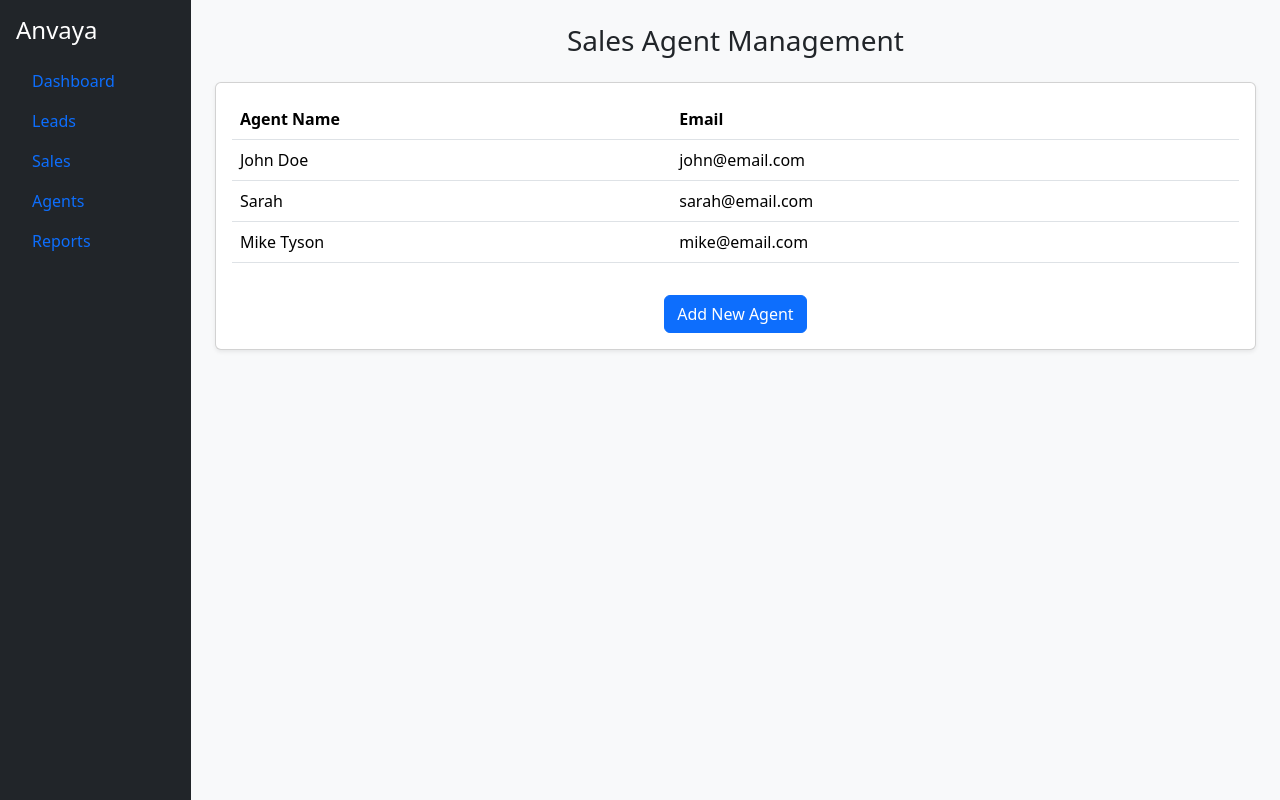
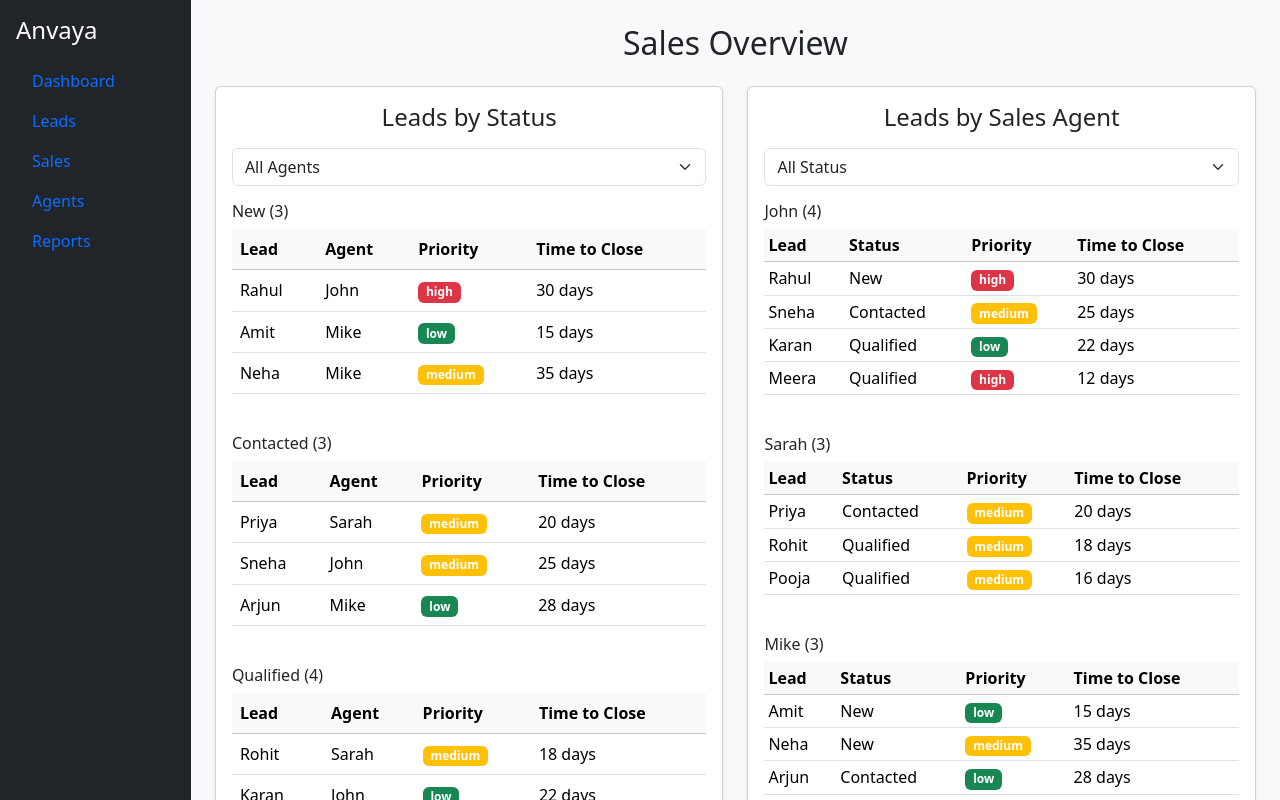
Before and after one commit to bhaskarbiswas04/Anvaya_CRM, a React app in the folder frontend/: page /sales in a window 1280 px wide. Shown: the top 800 px of the page. Built offline with nearby package versions, Linux system fonts and the light colour scheme; the HTML template or start-up script is replaced by a standard one.

Commit message:
sales overview with leads by status and agent

```diff
--- a/frontend/src/App.jsx
+++ b/frontend/src/App.jsx
@@ -11,6 +11,7 @@ import LeadListPage from "./pages/LeadListPage";
 import AddLeadsPage from "./pages/AddLeadsPage";
 import SalesAgentsPage from "./pages/SalesAgentsPage";
 import AddAgentPage from "./pages/AddAgentPage";
+import SalesPage from "./pages/SalesPage";
 
 
 
@@ -21,7 +22,10 @@ export default function App() {
       <Route path="/lead/:id" element={<LeadDetails />} />
       <Route path="/leads" element={<LeadListPage />} />
       <Route path="/add-lead" element={<AddLeadsPage />} />
-      <Route path="/sales" element={<SalesAgentsPage />} />
+
+      <Route path="/sales" element={<SalesPage />} />
+
+      <Route path="/agents" element={<SalesAgentsPage />} />
       <Route path="/add-agent" element={<AddAgentPage />} />
 
       {/* <Route path="/leads" element={<Leads />} />
--- /dev/null
+++ b/frontend/src/components/sales-screen/LeadStatusView.jsx
@@ -0,0 +1,108 @@
+import { useState } from "react";
+import { useLeads } from "../../context/LeadContext";
+
+import { priorityBadge } from "../../utils/badges";
+
+export default function LeadStatusView() {
+  const { leads } = useLeads();
+
+  const [agentFilter, setAgentFilter] = useState("all");
+  const [sort, setSort] = useState("");
+
+  const agents = [...new Set(leads.map((l) => l.agent))];
+  const statuses = ["new", "contacted", "qualified"];
+
+  const filterLeads = (status) => {
+    let filtered = leads.filter((l) => l.status === status);
+
+    if (agentFilter !== "all") {
+      filtered = filtered.filter((l) => l.agent === agentFilter);
+    }
+
+    if (sort === "time") {
+      filtered.sort((a, b) => a.timeToClose - b.timeToClose);
+    }
+
+    return filtered;
+  };
+
+  return (
+    <div className="card shadow-sm p-3">
+      <h4 className="mb-3 text-center" >Leads by Status</h4>
+
+      {/* Filters */}
+      <div className="row g-2 mb-3">
+        <div className="col">
+          <select
+            className="form-select"
+            value={agentFilter}
+            onChange={(e) => setAgentFilter(e.target.value)}
+          >
+            <option value="all">All Agents</option>
+            {agents.map((a) => (
+              <option key={a}>{a}</option>
+            ))}
+          </select>
+        </div>
+
+        {/* <div className="col">
+          <select
+            className="form-select"
+            value={sort}
+            onChange={(e) => setSort(e.target.value)}
+          >
+            <option value="">Sort</option>
+            <option value="time">Time to Close</option>
+          </select>
+        </div> */}
+      </div>
+
+      {statuses.map((status) => {
+        const statusLeads = filterLeads(status);
+
+        if (statusLeads.length === 0) return null;
+
+        return (
+          <div key={status} className="mb-4">
+            <h6 className="text-capitalize mb-2">
+              {status} ({statusLeads.length})
+            </h6>
+
+            <div className="table-responsive">
+              <table className="table">
+                <thead className="table-light">
+                  <tr>
+                    <th>Lead</th>
+                    <th>Agent</th>
+                    <th>Priority</th>
+                    <th>Time to Close</th>
+                  </tr>
+                </thead>
+
+                <tbody>
+                  {statusLeads.map((lead) => (
+                    <tr key={lead.id}>
+                      <td>{lead.name}</td>
+
+                      <td>{lead.agent}</td>
+
+                      <td>
+                        <span
+                          className={`badge bg-${priorityBadge(lead.priority)}`}
+                        >
+                          {lead.priority}
+                        </span>
+                      </td>
+
+                      <td>{lead.timeToClose} days</td>
+                    </tr>
+                  ))}
+                </tbody>
+              </table>
+            </div>
+          </div>
+        );
+      })}
+    </div>
+  );
+}
--- /dev/null
+++ b/frontend/src/components/sales-screen/SalesAgentView.jsx
@@ -0,0 +1,107 @@
+import { useState } from "react";
+import { useLeads } from "../../context/LeadContext";
+
+import { priorityBadge } from "../../utils/badges";
+
+export default function SalesAgentView() {
+  const { leads } = useLeads();
+
+  const [statusFilter, setStatusFilter] = useState("all");
+  const [sort, setSort] = useState("");
+
+  const agents = [...new Set(leads.map((l) => l.agent))];
+
+  const getLeads = (agent) => {
+    let filtered = leads.filter((l) => l.agent === agent);
+
+    if (statusFilter !== "all") {
+      filtered = filtered.filter((l) => l.status === statusFilter);
+    }
+
+    if (sort === "time") {
+      filtered.sort((a, b) => a.timeToClose - b.timeToClose);
+    }
+
+    return filtered;
+  };
+
+  return (
+    <div className="card shadow-sm p-3">
+      <h4 className="mb-3 text-center">Leads by Sales Agent</h4>
+
+      {/* Filters */}
+      <div className="row g-2 mb-3 ">
+        <div className="col">
+          <select
+            className="form-select"
+            value={statusFilter}
+            onChange={(e) => setStatusFilter(e.target.value)}
+          >
+            <option value="all">All Status</option>
+            <option value="new">New</option>
+            <option value="contacted">Contacted</option>
+            <option value="qualified">Qualified</option>
+          </select>
+        </div>
+
+        {/* <div className="col">
+          <select
+            className="form-select"
+            value={sort}
+            onChange={(e) => setSort(e.target.value)}
+          >
+            <option value="">Sort</option>
+            <option value="time">Time to Close</option>
+          </select>
+        </div> */}
+      </div>
+
+      {agents.map((agent) => {
+        const agentLeads = getLeads(agent);
+
+        if (agentLeads.length === 0) return null;
+
+        return (
+          <div key={agent} className="mb-4">
+            <h6 className="mb-2">
+              {agent} ({agentLeads.length})
+            </h6>
+
+            <div className="table-responsive">
+              <table className="table table-sm">
+                <thead className="table-light">
+                  <tr>
+                    <th>Lead</th>
+                    <th>Status</th>
+                    <th>Priority</th>
+                    <th>Time to Close</th>
+                  </tr>
+                </thead>
+
+                <tbody>
+                  {agentLeads.map((lead) => (
+                    <tr key={lead.id}>
+                      <td>{lead.name}</td>
+
+                      <td className="text-capitalize">{lead.status}</td>
+
+                      <td>
+                        <span
+                          className={`badge bg-${priorityBadge(lead.priority)}`}
+                        >
+                          {lead.priority}
+                        </span>
+                      </td>
+
+                      <td>{lead.timeToClose} days</td>
+                    </tr>
+                  ))}
+                </tbody>
+              </table>
+            </div>
+          </div>
+        );
+      })}
+    </div>
+  );
+}
--- a/frontend/src/dummy_datas/leads_data.js
+++ b/frontend/src/dummy_datas/leads_data.js
@@ -35,7 +35,7 @@ const leads = [
     status: "contacted",
     agent: "John",
     source: "Website",
-    priority: "high",
+    priority: "medium",
     timeToClose: 25,
     comments: [],
   },
@@ -55,7 +55,7 @@ const leads = [
     status: "new",
     agent: "Mike",
     source: "Social Media",
-    priority: "low",
+    priority: "medium",
     timeToClose: 35,
     comments: [],
   },
@@ -65,7 +65,7 @@ const leads = [
     status: "qualified",
     agent: "John",
     source: "Cold Call",
-    priority: "high",
+    priority: "low",
     timeToClose: 22,
     comments: [],
   },
--- /dev/null
+++ b/frontend/src/pages/SalesPage.jsx
@@ -0,0 +1,37 @@
+import { useState } from "react";
+import Sidebar from "../layouts/Sidebar";
+
+import LeadStatusView from "../components/sales-screen/LeadStatusView";
+import SalesAgentView from "../components/sales-screen/SalesAgentView";
+
+export default function SalesPage() {
+  const [sidebarOpen, setSidebarOpen] = useState(false);
+
+  return (
+    <div className="d-flex vh-100">
+      <Sidebar isOpen={sidebarOpen} toggle={() => setSidebarOpen(false)} />
+
+      <main className="flex-grow-1 p-4 bg-light container-fluid">
+        {/* Mobile Toggle */}
+        <button
+          className="btn btn-dark d-md-none mb-3"
+          onClick={() => setSidebarOpen(true)}
+        >
+          ☰
+        </button>
+
+        <h2 className="mb-4 text-center">Sales Overview</h2>
+
+        <div className="row g-4">
+          <div className="col-lg-6 col-12">
+            <LeadStatusView />
+          </div>
+
+          <div className="col-lg-6 col-12">
+            <SalesAgentView />
+          </div>
+        </div>
+      </main>
+    </div>
+  );
+}
--- /dev/null
+++ b/frontend/src/utils/badges.js
@@ -0,0 +1,9 @@
+export const priorityBadge = (priority) => {
+  const map = {
+    high: "danger",
+    medium: "warning",
+    low: "success",
+  };
+
+  return map[priority] || "secondary";
+};
```
